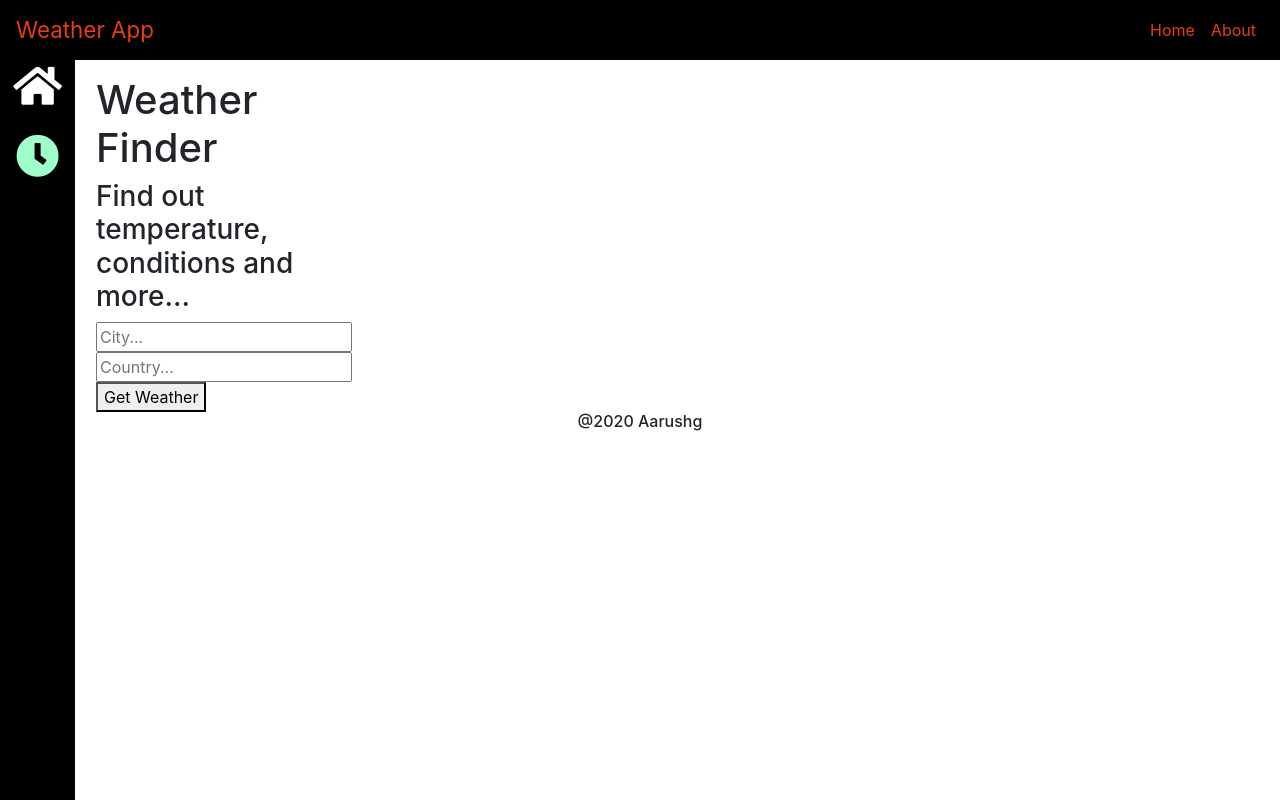
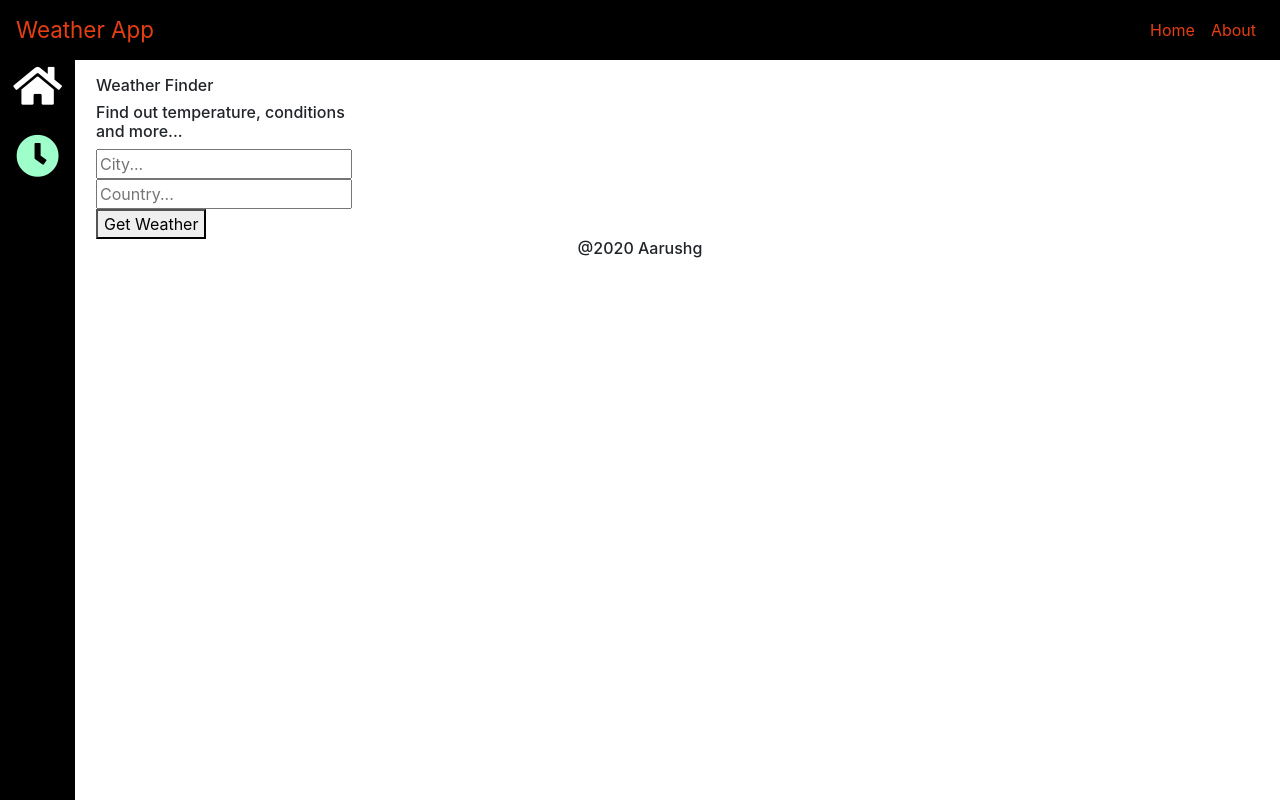
Before and after one commit to aarushg/weather-rest-service, a React (Create React App) app: page / in a window 1280 px wide. Built offline with nearby package versions, Linux system fonts and the light colour scheme.

Commit message:
update api print

```diff
--- a/src/Page/WeatherPage.js
+++ b/src/Page/WeatherPage.js
@@ -47,7 +47,7 @@ class WeatherPage extends React.Component {
                 description: undefined,
                 sunrise: undefined,
                 sunset: undefined,
-                error: "Please enter the values."
+                error: "Please enter a City and Country."
             });
         }
     }
--- a/src/components/Title.js
+++ b/src/components/Title.js
@@ -2,8 +2,8 @@ import React from "react";
 
 const Titles = () => (
 	<div>
-		<h1 className="title-container__title">Weather Finder</h1>
-		<h3 className="title-container__subtitle">Find out temperature, conditions and more...</h3>
+		<h6 className="title-container__title">Weather Finder</h6>
+		<h6 className="title-container__subtitle">Find out temperature, conditions and more...</h6>
 	</div>
 );
 
--- a/src/components/Weather.js
+++ b/src/components/Weather.js
@@ -14,6 +14,16 @@ const Weather = props => (
             </p>
         }
         {
+            props.temp_min && <p className="weather__key"> Temperature Min:
+	 		<span className="weather__value"> {props.temp_min}	</span>
+            </p>
+        }
+        {
+            props.temp_max && <p className="weather__key"> Temperature Max:
+	 		<span className="weather__value"> {props.temp_max}	</span>
+            </p>
+        }
+        {
             props.humidity && <p className="weather__key"> Humidity:
 	 		<span className="weather__value"> {props.humidity} </span>
             </p>
@@ -24,6 +34,11 @@ const Weather = props => (
             </p>
         }
         {
+            props.sunrise && <p className="weather__key"> Sunrise:
+	 		<span className="weather__value"> {props.sunrise} </span>
+            </p>
+        }
+        {
             props.error && <p className="weather__error">{props.error}</p>
         }
     </div>
```
